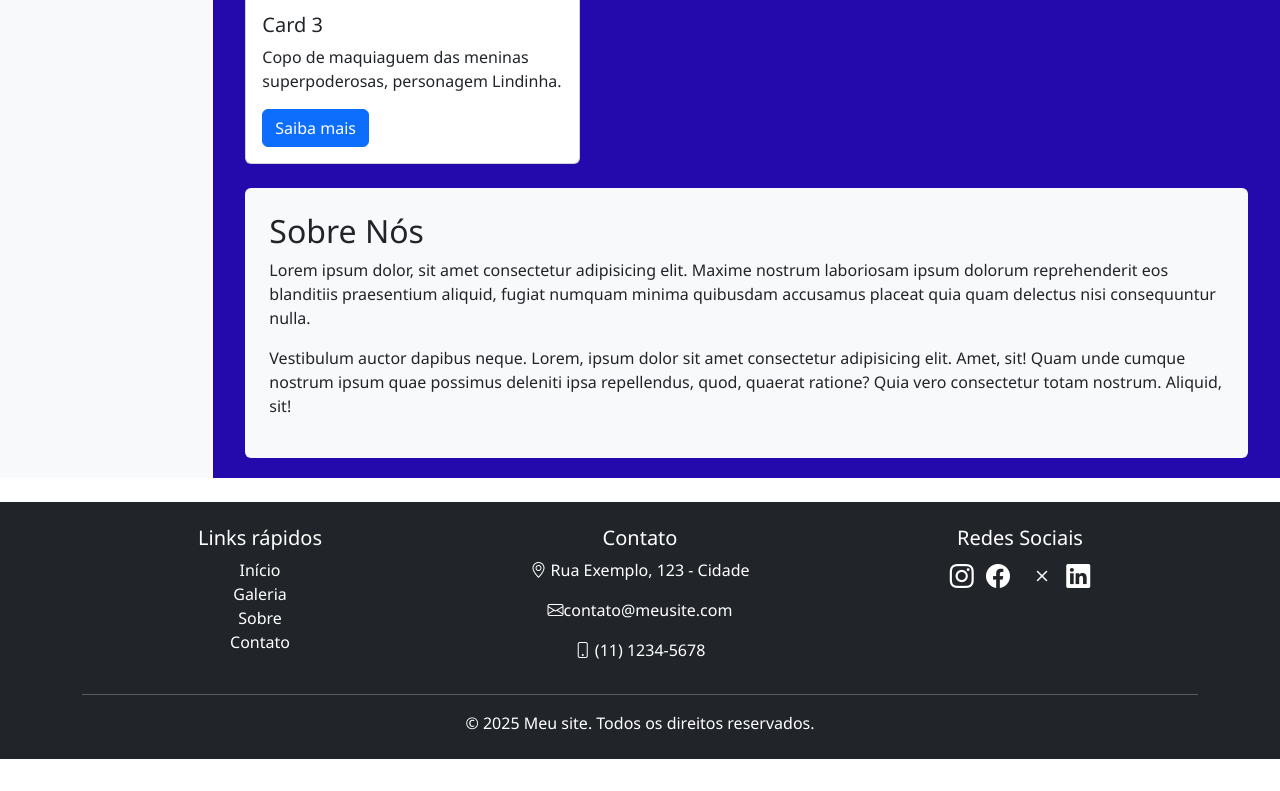
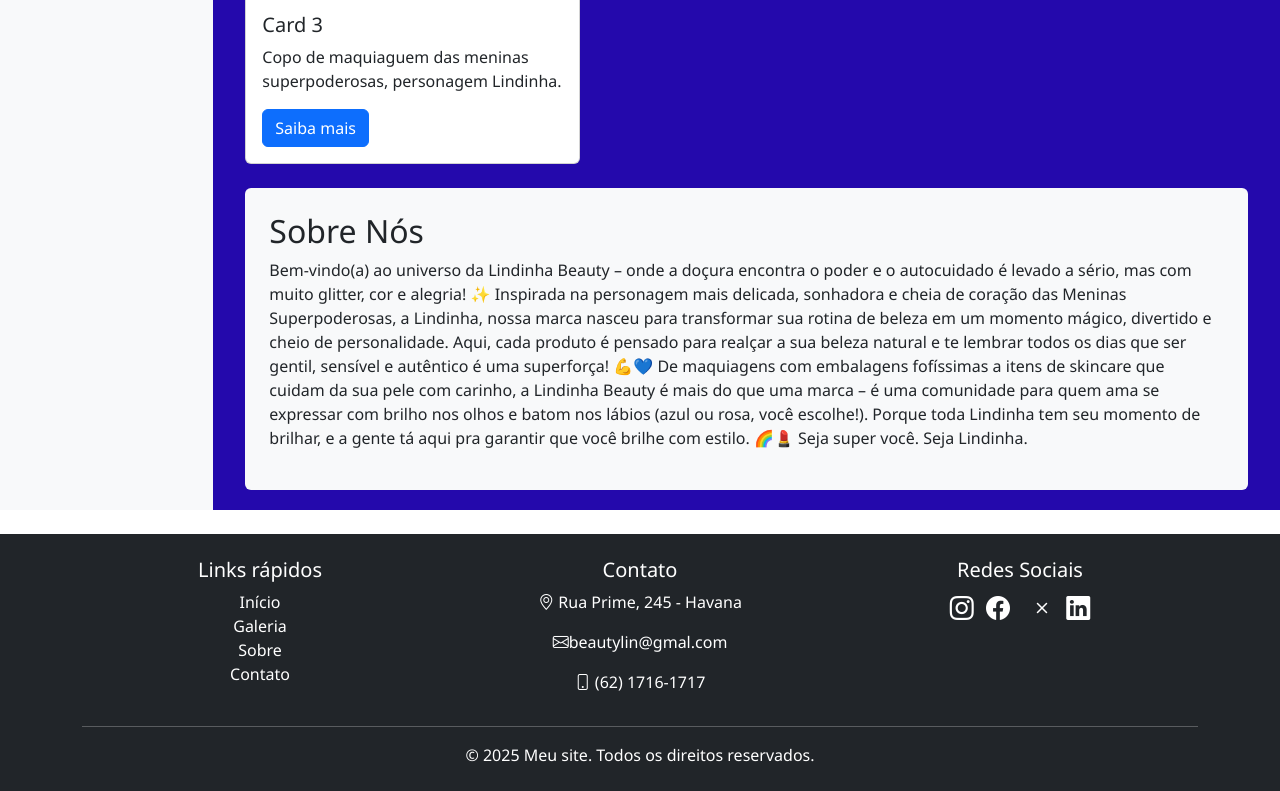
Before and after one commit to Lian-filds07/lindinhasuper.github.io, a plain HTML site: page index.html in a window 1280 px wide. Shown: the part 1835-2626 px from the top of the page. Before the commit the page ends 2594 px from the top, so only its background shows below. Drawn offline with nearby package versions, Linux system fonts and the light colour scheme.

Commit message:
Update index.html

```diff
--- a/index.html
+++ b/index.html
@@ -65,8 +65,8 @@
             </div>
             <div class="col-lg-10 content-area">
                 <div class="hero-section p-5 text-center">
-                    <h1 class="display-4">Bem-Vindo ao site da Lindinha</h1>
-                    <p class="lead">Variedade de produtos. </p>
+                    <h1 class="display-4">Bem-Vindo ao site da Lindinha Beauty!</h1>
+                    <p class="lead">A variedade de produtos que você procura. </p>
                 </div>
                 <div class="container mt-4">
                     <div class="row"></div>
@@ -104,9 +104,13 @@
                         <div class="col-12">
                             <div class="p-4 bg-light rounded">
                                 <h2>Sobre Nós</h2>
-                                <p>Lorem ipsum dolor, sit amet consectetur adipisicing elit. Maxime nostrum laboriosam ipsum dolorum reprehenderit eos blanditiis praesentium aliquid, fugiat numquam minima quibusdam accusamus placeat quia quam delectus nisi consequuntur nulla.</p>
-                                <p>Vestibulum auctor dapibus neque. Lorem, ipsum dolor sit amet consectetur adipisicing elit. Amet, sit! Quam unde cumque nostrum ipsum quae possimus deleniti ipsa repellendus, quod, quaerat ratione? Quia vero consectetur totam nostrum. Aliquid, sit!</p>
-                            </div>
+                                <p>Bem-vindo(a) ao universo da Lindinha Beauty – onde a doçura encontra o poder e o autocuidado é levado a sério, mas com muito glitter, cor e alegria! ✨
+                                    Inspirada na personagem mais delicada, sonhadora e cheia de coração das Meninas Superpoderosas, a Lindinha, nossa marca nasceu para transformar sua rotina de beleza em um momento mágico, divertido e cheio de personalidade.
+                                    Aqui, cada produto é pensado para realçar a sua beleza natural e te lembrar todos os dias que ser gentil, sensível e autêntico é uma superforça! 💪💙
+                                    De maquiagens com embalagens fofíssimas a itens de skincare que cuidam da sua pele com carinho, a Lindinha Beauty é mais do que uma marca – é uma comunidade para quem ama se expressar com brilho nos olhos e batom nos lábios (azul ou rosa, você escolhe!).
+                                    Porque toda Lindinha tem seu momento de brilhar, e a gente tá aqui pra garantir que você brilhe com estilo. 🌈💄
+                                    Seja super você. Seja Lindinha.</p>
+                                </div>
                         </div>
                     </div>
                 </div>
@@ -127,9 +131,9 @@
                      <div class="col-md-4">
                          <h5>Contato</h5>
                          <anddress>
-                             <p><i class="bi bi-geo-alt"></i> Rua Exemplo, 123 - Cidade</p>
-                             <p><i class="bi bi-envelope"></i>contato@meusite.com</p>
-                             <p><i class="bi bi-phone"></i> (11) 1234-5678</p>
+                             <p><i class="bi bi-geo-alt"></i> Rua Prime, 245 - Havana</p>
+                             <p><i class="bi bi-envelope"></i>beautylin@gmal.com</p>
+                             <p><i class="bi bi-phone"></i> (62) 1716-1717</p>
                          </anddress>
                      </div>
                      <div class="col-md-4">
```
